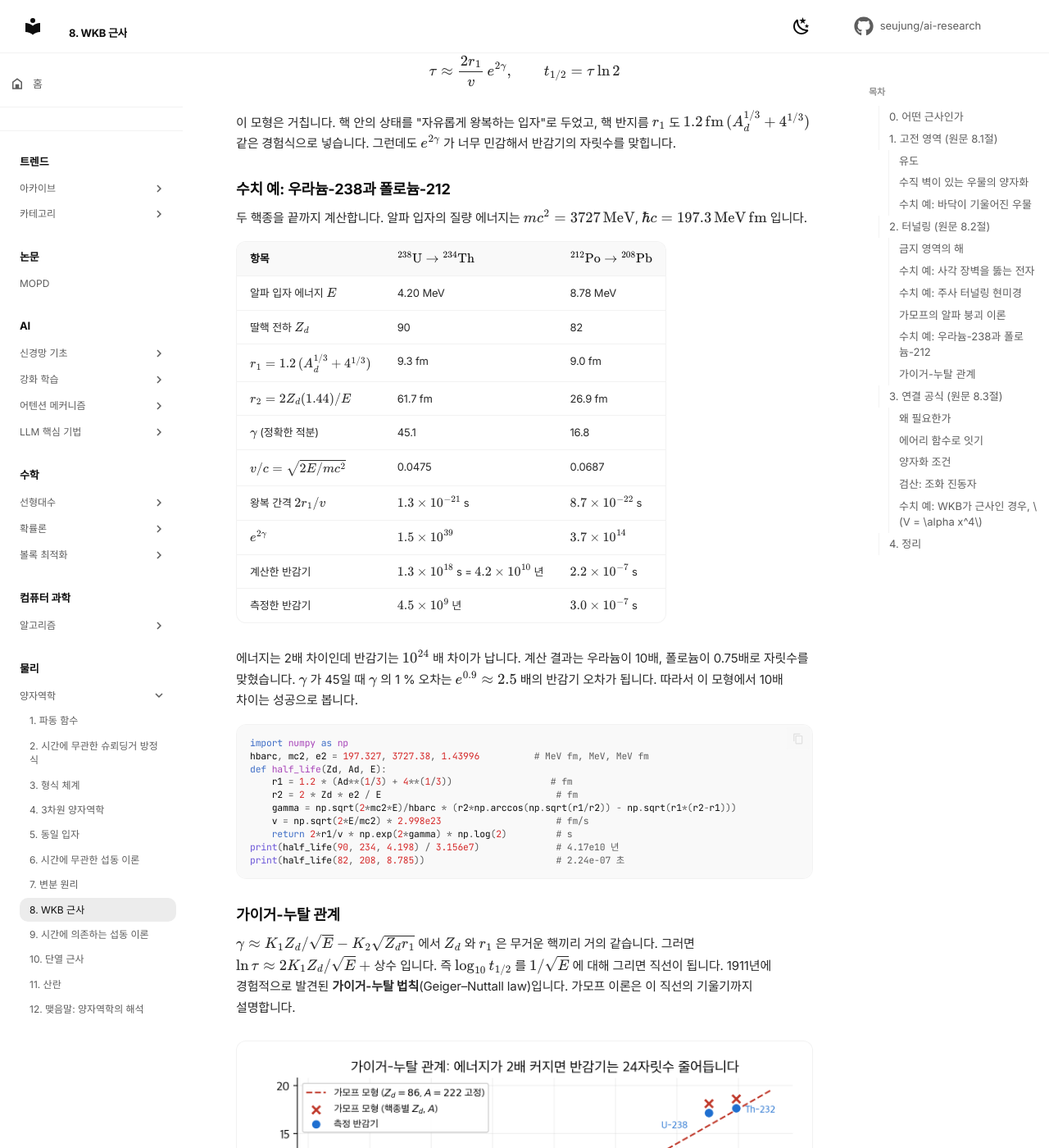
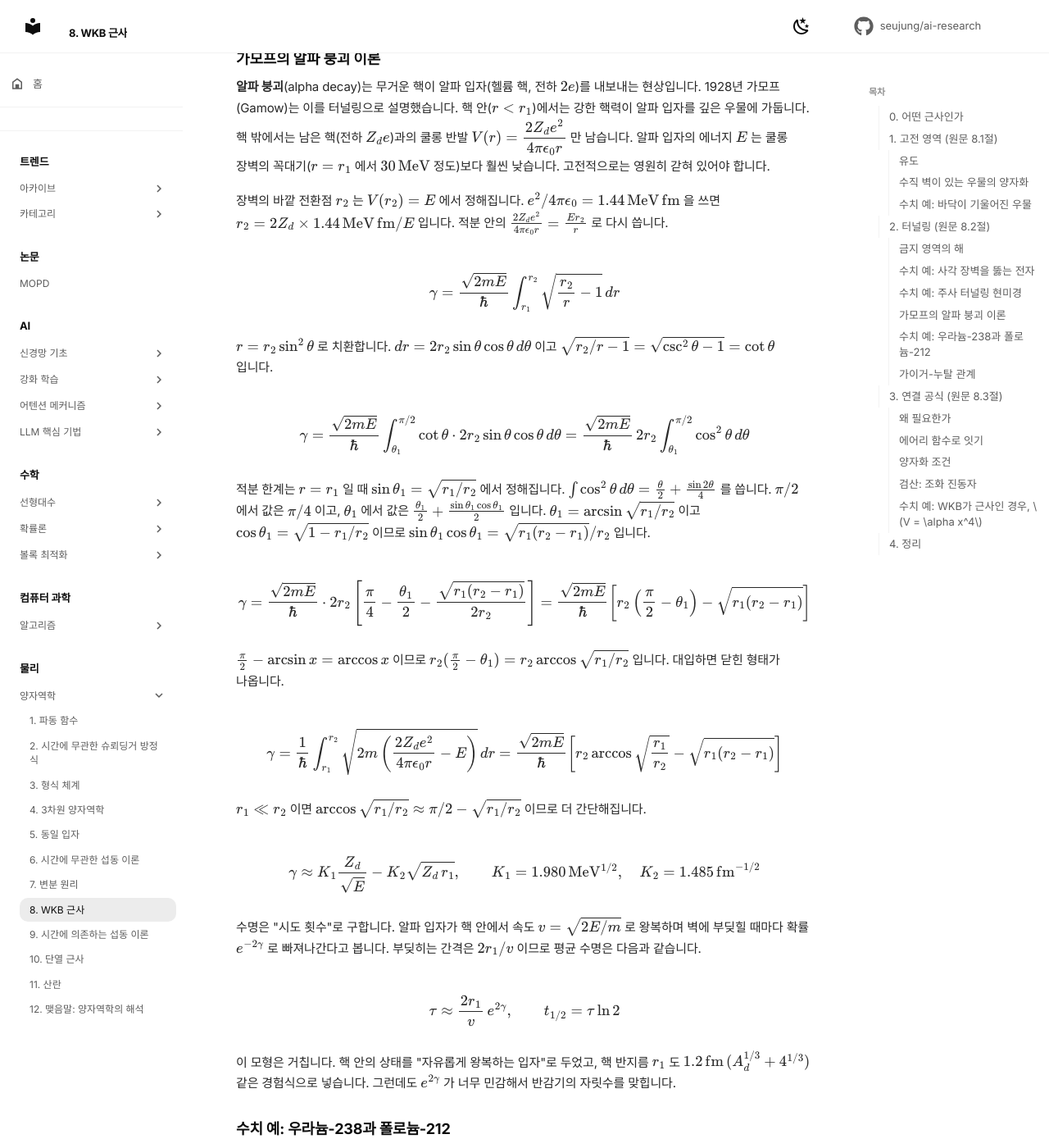
Before and after one commit to seujung/ai-research, an MkDocs documentation site: the page built from docs/physics/quantum-mechanics/08-wkb.md, in a window 1280 px wide and 1400 px high, scrolled down 7198 px. Shown: the whole window at 82% size. Built offline with MkDocs 1.6.1 and Material for MkDocs 9.7.7, drawn with Linux system fonts in a browser that asks for light colours; comment, search, counter and statistics services are not loaded; some of the changed text lies outside the part shown.

Commit message:
Expand derivations in quantum mechanics chapter 8
Fill in the real and imaginary parts of the WKB substitution, the
substitution that evaluates the Gamow barrier integral in closed form,
the oscillator semicircle integral, and the coefficient matching behind
the connection formulas. Add a figure of the three WKB regions.

Co-Authored-By: Claude Code <noreply@anthropic.com>

```diff
--- a/docs/physics/quantum-mechanics/08-wkb.md
+++ b/docs/physics/quantum-mechanics/08-wkb.md
@@ -60,9 +60,17 @@ $$
 $$
 
 이를 대입하고 실수부와 허수부를 나누면 두 방정식이 나옵니다.
+먼저 미분을 계산합니다. $A$, $\phi$ 는 실수 함수입니다.
 
 $$
-A'' - A\,(\phi')^2 = -\frac{p^2}{\hbar^2}A, \qquad 2A'\phi' + A\phi'' = 0
+\psi' = \left(A' + iA\phi'\right)e^{i\phi}, \qquad
+\psi'' = \left(A'' + 2iA'\phi' + iA\phi'' - A(\phi')^2\right)e^{i\phi}
+$$
+
+$\psi'' = -(p^2/\hbar^2)\psi$ 에 넣고 $e^{i\phi}$ 를 나눕니다. 실수부와 허수부를 따로 0으로 둡니다.
+
+$$
+A'' - A(\phi')^2 = -\frac{p^2}{\hbar^2}A, \qquad 2A'\phi' + A\phi'' = 0
 $$
 
 두 번째 식은 $(A^2 \phi')' = 0$ 과 같으므로 $A = C/\sqrt{\phi'}$ 입니다. 여기까지는 정확합니다.
@@ -72,6 +80,16 @@ WKB 근사는 첫 번째 식에서 $A''$ 를 버립니다. 진폭이 파장에
 $$
 \psi(x) \approx \frac{C}{\sqrt{p(x)}}\,\exp\!\left(\pm\frac{i}{\hbar}\int^x p(x')\,dx'\right), \qquad |\psi|^2 \approx \frac{|C|^2}{p(x)}
 $$
+
+<figure markdown>
+![WKB 세 영역과 전환점](images/08-wkb-regions.png)
+<figcaption markdown>
+<span class="fig-title"><b>Figure 2.</b> 고전적 허용 영역과 금지 영역</span>
+
+초록 영역은 $E > V$ 인 고전적 허용 영역입니다. 여기서 해는 진동합니다. 회색 영역은 금지 영역이고 해는 지수적으로 감쇠합니다.
+전환점 $x_1$, $x_2$ 에서 $p = 0$ 이므로 WKB 진폭 $1/\sqrt p$ 가 발산합니다. 두 영역을 그대로 잇지 못하는 이유입니다.
+</figcaption>
+</figure>
 
 일반해는 두 부호의 선형 결합입니다. 실수 형태로 쓰면 $\psi \approx \dfrac{1}{\sqrt{p}}\left[C_1 \sin\!\left(\frac{1}{\hbar}\int p\,dx\right) + C_2 \cos\!\left(\frac{1}{\hbar}\int p\,dx\right)\right]$ 입니다.
 
@@ -146,7 +164,7 @@ $$
 <figure markdown>
 ![1 eV 사각 장벽을 터널링하는 전자의 파동 함수](images/08-tunneling-sketch.png)
 <figcaption markdown>
-<span class="fig-title"><b>Figure 2.</b> 0.5 nm 두께의 1 eV 장벽을 터널링하는 0.5 eV 전자</span>
+<span class="fig-title"><b>Figure 3.</b> 0.5 nm 두께의 1 eV 장벽을 터널링하는 0.5 eV 전자</span>
 
 장벽 왼쪽에서는 입사파와 반사파가 겹쳐 진동하고, 장벽 안(주황)에서는 지수적으로 줄어들며, 오른쪽에는 작아진 진폭의 투과파가 남습니다. 파동 함수는 정확한 사각 장벽 해로 그렸습니다. $\gamma$ 는 주황 영역에서 $\kappa$ 를 적분한 값입니다.
 </figcaption>
@@ -186,7 +204,7 @@ WKB가 4배 작게 나왔습니다. 이유는 앞 계수입니다. $\kappa a \gg
 <figure markdown>
 ![장벽 두께에 따른 투과 확률](images/08-barrier-width.png)
 <figcaption markdown>
-<span class="fig-title"><b>Figure 3.</b> 장벽 두께에 따른 투과 확률</span>
+<span class="fig-title"><b>Figure 4.</b> 장벽 두께에 따른 투과 확률</span>
 
 로그 축에서 세 곡선은 같은 기울기 $-2\kappa$ 를 가집니다. WKB(빨간 파선)는 정확한 값보다 일정한 배수만큼 아래에 있습니다. 계수 $16E(V_0 - E)/V_0^2$ 를 붙인 초록 점선은 $a > 0.4\,\mathrm{nm}$ 에서 정확한 값과 겹칩니다.
 </figcaption>
@@ -211,7 +229,29 @@ STM이 원자를 하나씩 구별하는 이유가 바로 이 지수 함수의
 알파 입자의 에너지 $E$ 는 쿨롱 장벽의 꼭대기($r = r_1$ 에서 $30\,\mathrm{MeV}$ 정도)보다 훨씬 낮습니다. 고전적으로는 영원히 갇혀 있어야 합니다.
 
 장벽의 바깥 전환점 $r_2$ 는 $V(r_2) = E$ 에서 정해집니다. $e^2/4\pi\epsilon_0 = 1.44\,\mathrm{MeV\,fm}$ 을 쓰면 $r_2 = 2Z_d \times 1.44\,\mathrm{MeV\,fm}/E$ 입니다.
-$\gamma$ 적분은 닫힌 형태로 됩니다.
+적분 안의 $\frac{2Z_de^2}{4\pi\epsilon_0 r} = \frac{E r_2}{r}$ 로 다시 씁니다.
+
+$$
+\gamma = \frac{\sqrt{2mE}}{\hbar}\int_{r_1}^{r_2}\sqrt{\frac{r_2}{r} - 1}\,dr
+$$
+
+$r = r_2\sin^2\theta$ 로 치환합니다. $dr = 2r_2\sin\theta\cos\theta\,d\theta$ 이고 $\sqrt{r_2/r - 1} = \sqrt{\csc^2\theta - 1} = \cot\theta$ 입니다.
+
+$$
+\gamma = \frac{\sqrt{2mE}}{\hbar}\int_{\theta_1}^{\pi/2}\cot\theta\cdot 2r_2\sin\theta\cos\theta\,d\theta
+= \frac{\sqrt{2mE}}{\hbar}\,2r_2\int_{\theta_1}^{\pi/2}\cos^2\theta\,d\theta
+$$
+
+적분 한계는 $r = r_1$ 일 때 $\sin\theta_1 = \sqrt{r_1/r_2}$ 에서 정해집니다. $\int\cos^2\theta\,d\theta = \frac{\theta}{2} + \frac{\sin 2\theta}{4}$ 를 씁니다.
+$\pi/2$ 에서 값은 $\pi/4$ 이고, $\theta_1$ 에서 값은 $\frac{\theta_1}{2} + \frac{\sin\theta_1\cos\theta_1}{2}$ 입니다.
+$\theta_1 = \arcsin\sqrt{r_1/r_2}$ 이고 $\cos\theta_1 = \sqrt{1 - r_1/r_2}$ 이므로 $\sin\theta_1\cos\theta_1 = \sqrt{r_1(r_2-r_1)}/r_2$ 입니다.
+
+$$
+\gamma = \frac{\sqrt{2mE}}{\hbar}\cdot 2r_2\left[\frac{\pi}{4} - \frac{\theta_1}{2} - \frac{\sqrt{r_1(r_2-r_1)}}{2r_2}\right]
+= \frac{\sqrt{2mE}}{\hbar}\left[r_2\left(\frac{\pi}{2} - \theta_1\right) - \sqrt{r_1(r_2 - r_1)}\right]
+$$
+
+$\frac{\pi}{2} - \arcsin x = \arccos x$ 이므로 $r_2(\frac\pi2 - \theta_1) = r_2\arccos\sqrt{r_1/r_2}$ 입니다. 대입하면 닫힌 형태가 나옵니다.
 
 $$
 \gamma = \frac{1}{\hbar}\int_{r_1}^{r_2}\sqrt{2m\left(\frac{2Z_d e^2}{4\pi\epsilon_0 r} - E\right)}\,dr
@@ -273,7 +313,7 @@ $\gamma \approx K_1 Z_d/\sqrt{E} - K_2\sqrt{Z_d r_1}$ 에서 $Z_d$ 와 $r_1$ 은
 <figure markdown>
 ![가이거-누탈 관계: 측정값과 가모프 모형](images/08-geiger-nuttall.png)
 <figcaption markdown>
-<span class="fig-title"><b>Figure 4.</b> 가이거-누탈 관계: 측정값과 가모프 모형</span>
+<span class="fig-title"><b>Figure 5.</b> 가이거-누탈 관계: 측정값과 가모프 모형</span>
 
 파란 점은 7개 핵종의 측정 반감기이고, 빨간 × 는 각 핵종의 $Z_d$, $A_d$ 로 계산한 가모프 모형 값입니다. 빨간 파선은 $Z_d = 86$ 으로 고정한 모형입니다. 세로축 한 칸이 10배이고, 전체 범위가 $10^{-7}$ 초에서 $10^{18}$ 초까지 25자릿수입니다.
 </figcaption>
@@ -312,6 +352,17 @@ $$
 
 한편 직선 퍼텐셜에서 WKB 해의 위상 적분은 $\frac{1}{\hbar}\int_x^{x_2} p\,dx' = \frac{2}{3}|z|^{3/2}$ 이고, $1/\sqrt{p} \propto 1/|z|^{1/4}$ 입니다.
 형태가 정확히 같습니다. 따라서 "전환점에서 충분히 멀어 WKB가 성립하지만, 직선 근사가 아직 유효한" 겹침 영역에서 계수를 맞출 수 있습니다.
+
+계수를 맞추는 순서는 다음과 같습니다. 금지 영역($x > x_2$)의 WKB 해를 $\frac{D}{\sqrt{|p|}}e^{-\frac{1}{\hbar}\int_{x_2}^x|p|dx'}$ 로 씁니다.
+이 해는 에어리 함수의 $z \gg 0$ 점근형과 같은 모양입니다. 두 식을 비교하면 $\mathrm{Ai}$ 앞의 계수가 정해집니다.
+그 $\mathrm{Ai}$ 를 $z \ll 0$ 영역으로 넘기면 사인 형태가 나옵니다. 사인 점근형과 WKB 진동 해를 다시 비교하면 위상 $\pi/4$ 와 진폭 인자 2가 나옵니다.
+
+$$
+\mathrm{Ai}(z) \approx \frac{1}{\sqrt\pi|z|^{1/4}}\sin\left(\tfrac{2}{3}|z|^{3/2}+\tfrac\pi4\right)
+\quad\Longleftrightarrow\quad
+\frac{2D}{\sqrt p}\sin\left(\frac{1}{\hbar}\int_x^{x_2}p\,dx' + \frac{\pi}{4}\right)
+$$
+
 결과가 **연결 공식**(connection formulas)입니다. 오른쪽($x > x_2$)이 금지 영역일 때 다음과 같습니다.
 
 $$
@@ -328,7 +379,7 @@ $\pi/4$ 는 "완만한 벽에서는 파동이 벽 안으로 조금 스며들어,
 <figure markdown>
 ![전환점 근처에서 에어리 함수가 두 WKB 해를 잇는 모습](images/08-airy-patch.png)
 <figcaption markdown>
-<span class="fig-title"><b>Figure 5.</b> 전환점 근처에서 에어리 함수가 두 WKB 해를 잇는 모습</span>
+<span class="fig-title"><b>Figure 6.</b> 전환점 근처에서 에어리 함수가 두 WKB 해를 잇는 모습</span>
 
 파란 선은 $\mathrm{Ai}(z)$ 입니다. 빨간 파선(고전 영역)과 초록 파선(금지 영역)은 연결 공식의 WKB 해이며, 전환점 $z = 0$ 에서 발산합니다. 그러나 $|z| \gtrsim 1.5$ 만 벗어나면 에어리 함수와 겹칩니다. 이 겹침 영역이 계수를 맞추는 자리입니다.
 </figcaption>
@@ -353,12 +404,21 @@ $$
 
 ### 검산: 조화 진동자
 
-$V = \frac12 m\omega^2 x^2$ 의 전환점은 $x_{1,2} = \mp\sqrt{2E/m\omega^2} \equiv \mp x_0$ 입니다. 적분은 반지름 $x_0$ 인 반원의 넓이 꼴입니다.
+$V = \frac12 m\omega^2 x^2$ 의 전환점은 $x_{1,2} = \mp\sqrt{2E/m\omega^2} \equiv \mp x_0$ 입니다. 전환점에서 $E = \frac12 m\omega^2x_0^2$ 이므로 $2mE = m^2\omega^2x_0^2$ 입니다.
+적분 안을 $x_0$ 로 다시 씁니다.
+
+$$
+2m\left(E - \tfrac{1}{2}m\omega^2x^2\right) = m^2\omega^2x_0^2 - m^2\omega^2x^2 = m^2\omega^2\left(x_0^2 - x^2\right)
+$$
+
+제곱근을 빼면 $m\omega\sqrt{x_0^2-x^2}$ 입니다. 남은 적분은 반지름 $x_0$ 인 반원의 넓이입니다.
+$\int_{-x_0}^{x_0}\sqrt{x_0^2-x^2}\,dx = \frac{\pi x_0^2}{2}$ 를 넣고 $x_0^2 = 2E/(m\omega^2)$ 를 대입합니다.
 
 $$
 \int_{-x_0}^{x_0} \sqrt{2m\left(E - \tfrac12 m\omega^2 x^2\right)}\,dx
 = m\omega\int_{-x_0}^{x_0}\sqrt{x_0^2 - x^2}\,dx
-= m\omega\cdot\frac{\pi x_0^2}{2} = \frac{\pi E}{\omega}
+= m\omega\cdot\frac{\pi x_0^2}{2}
+= m\omega\cdot\frac{\pi}{2}\cdot\frac{2E}{m\omega^2} = \frac{\pi E}{\omega}
 $$
 
 양자화 조건 $\pi E/\omega = (n - \tfrac12)\pi\hbar$ 에서 다음이 나옵니다.
@@ -402,7 +462,7 @@ $n$ 이 커지면 파장이 짧아져 "퍼텐셜이 한 파장 안에서 천천
 <figure markdown>
 ![x^4 퍼텐셜의 WKB 에너지와 수치 대각화 비교](images/08-quartic-levels.png)
 <figcaption markdown>
-<span class="fig-title"><b>Figure 6.</b> $V = \alpha x^4$ 의 WKB 에너지와 수치 대각화 비교</span>
+<span class="fig-title"><b>Figure 7.</b> $V = \alpha x^4$ 의 WKB 에너지와 수치 대각화 비교</span>
 
 왼쪽은 처음 8개 준위입니다. 파란 실선이 수치 대각화, 빨간 파선이 WKB입니다. 바닥 상태만 눈에 띄게 어긋납니다. 오른쪽은 상대 오차를 로그 축에 그린 것으로, $n$ 이 커질수록 꾸준히 줄어듭니다.
 </figcaption>
```
Also changed, not shown: docs/physics/quantum-mechanics/images/08-wkb-regions.png (added).
